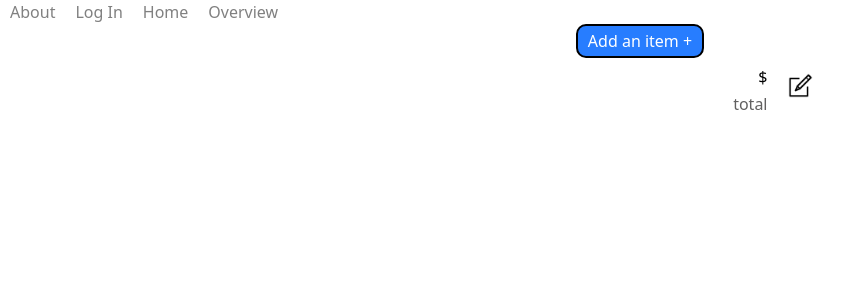
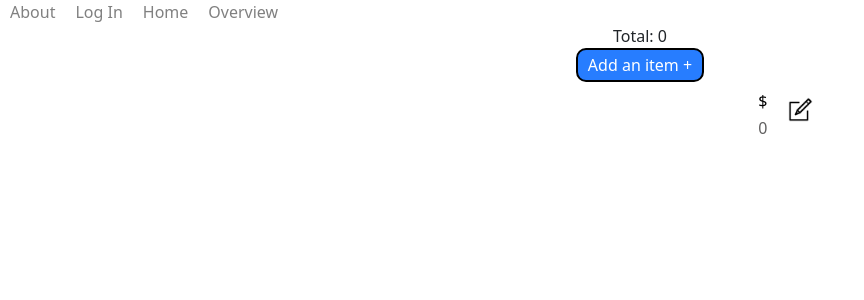
Before and after one commit to rmedge2/Budget-lingo_frontend, a React (Create React App) app: page / in a window 1280 px wide. Shown: the top 300 px of the page, without its empty margins (0-864 px from the left). Built offline with nearby package versions, Linux system fonts and the light colour scheme; no server answers.

Commit message:
added total

```diff
--- a/src/components/Log.js
+++ b/src/components/Log.js
@@ -23,7 +23,7 @@ const Log = (props) => {
                 </div>
                 <div className='date-total'>
                     <h5 className='log-date'>{convertDate(props.time)}</h5>
-                    <h6 className='log-total'>total</h6>
+                    <h6 className='log-total'>{props.total}</h6>
                 </div>
             </div>
             {/* <button className='edit'>edit</button> */}
--- a/src/components/MainPage.js
+++ b/src/components/MainPage.js
@@ -5,14 +5,16 @@ import Log from './Log'
 
 const MainPage = () => {
 
-    const { logData, setLogs, getLogs, shorten } = useContext(BalanceData)
+    const { logData, setLogs, getLogs, shorten, totalMoney, setTotalMoney } = useContext(BalanceData)
 
     const[open,setOpen]=useState(['none','+'])
 
     const [name, setName] = useState('')
     const [amount, setAmount] = useState('')
     const [time, setTime] = useState(Date.now())
-    const [err, setError]=useState('')
+    const [err, setError] = useState('')
+
+    const [runTotals, setRunningTotals]=useState([])
 
     const clearData = () => {
         setName('');
@@ -64,6 +66,7 @@ const MainPage = () => {
 
     const showData = async () => {
         const data = await getLogs()
+
         setLogs(data.reverse())
     }
 
@@ -72,16 +75,28 @@ const MainPage = () => {
         setOpen(open[0]=='flex'?['none','+']:['flex','-'])
     }
 
-    const resolveSubTotal = () => {
+    const drawdata = (startFunds) => {
+        let runningTotals = [startFunds?startFunds:0];
+        for (let i = logData.length; i >= 0; i--){
+            if (i < logData.length)
+                runningTotals.unshift(runningTotals[0]+logData[i].amount)
+        }
+        setRunningTotals(runningTotals)
+        setTotalMoney(runningTotals[0])
+    }
 
-    }
 
     useEffect(() => {
         showData()
     }, [])
 
+    useEffect(() => {
+        drawdata()
+    }, [logData])
+
     return (
         <div className='main-page-content'>
+            Total: {totalMoney}
             <div className='add-item' onClick={() => switchOpen()}>Add an item {open[1]}</div>
             <div className='submit-area' style={{display:open[0]}}>
                 <input type="text" placeholder="input name" value={name} onInput={(e)=>setName(e.target.value)}/>
@@ -92,8 +107,8 @@ const MainPage = () => {
             </div>
 
             <div id="log-area">
-                {logData?logData.map(log => (
-                    <Log  key={log.time}  name={log.name} amount={log.amount} time={log.time}/>
+                {logData?logData.map((log, index) => (
+                    <Log key={log.time} name={log.name} amount={log.amount} time={log.time} total={runTotals[index]} />
                 )):null}
             </div>
         </div>
```
